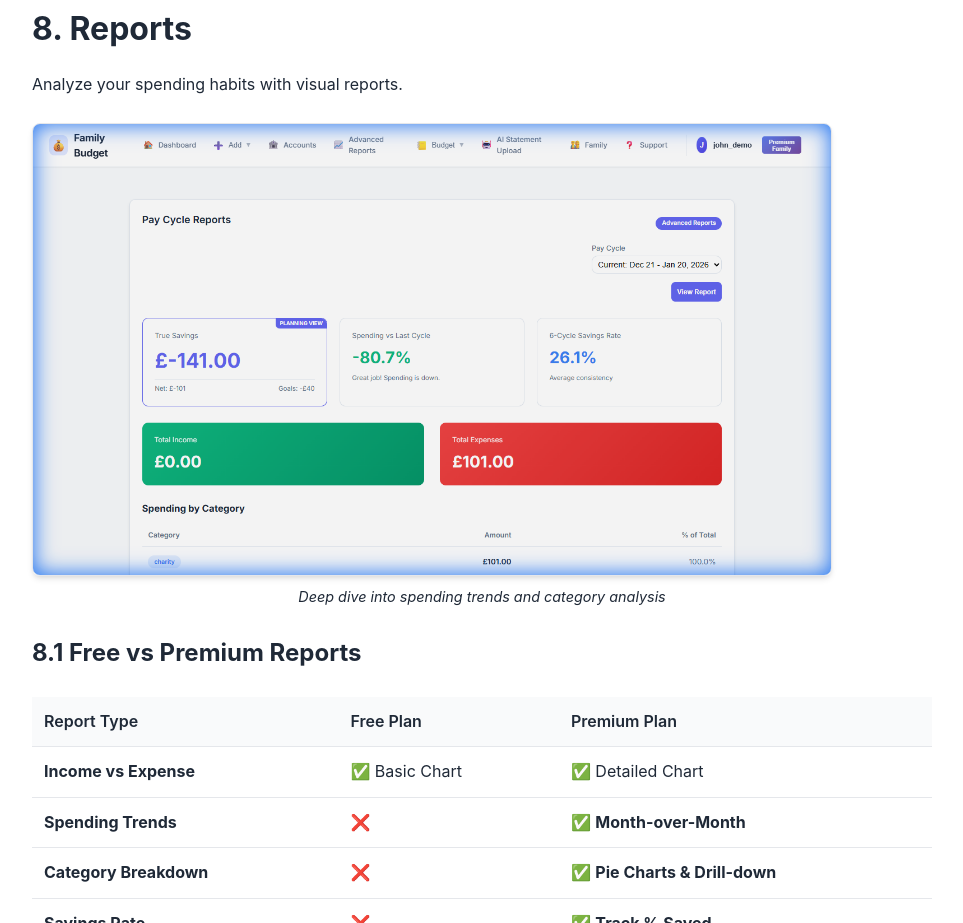
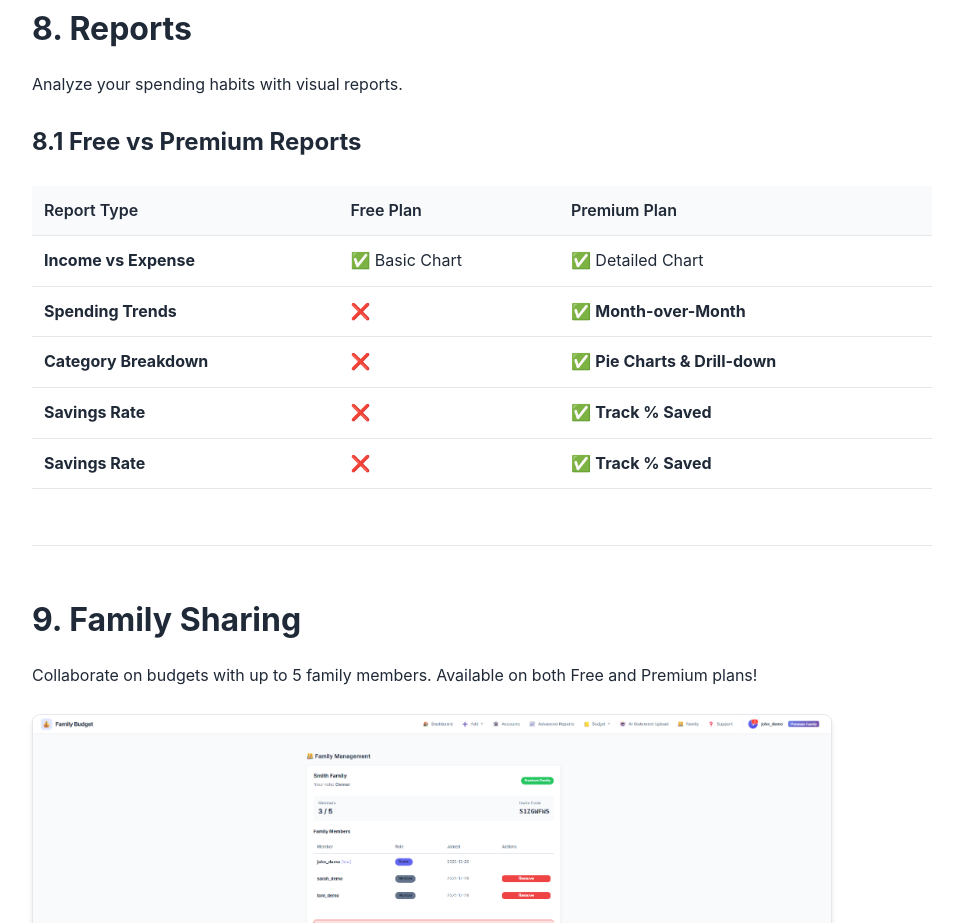
Before and after one commit to rawrahul/family-budget-docs-public, a plain HTML site: page user-manual.html in a window 1280 px wide. Shown: the part 9479-10402 px from the top of the page, without its empty margins (298-1261 px from the left). Drawn offline with Linux system fonts and the light colour scheme.

Commit message:
docs: Remove old blue-border images from README and cleanup directory

```diff
--- a/user-manual.html
+++ b/user-manual.html
@@ -325,8 +325,7 @@
             <section id="reports" class="doc-section">
                 <h2>8. Reports</h2>
                 <p>Analyze your spending habits with visual reports.</p>
-                <img src="assets/images/advanced-reports.png" alt="Advanced Reports" class="doc-image">
-                <p class="doc-image-caption">Deep dive into spending trends and category analysis</p>
+
 
                 <h3>8.1 Free vs Premium Reports</h3>
                 <table>
```
Also changed, not shown: assets/images/advanced-reports.png (deleted), assets/images/dashboard-hero.png (deleted), assets/images/family-management.png (deleted), assets/images/financial-overview.png (deleted), assets/images/notifications-dropdown.png (deleted), assets/images/pricing-compare.png (deleted), assets/images/pricing-full.png (deleted), assets/images/savings-physical.png (deleted), assets/images/savings-virtual.png (deleted), assets/images/transactions-audit.png (deleted), 1 other file.
